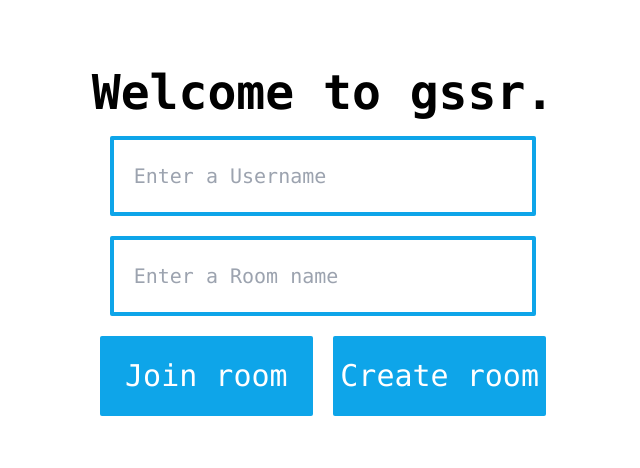
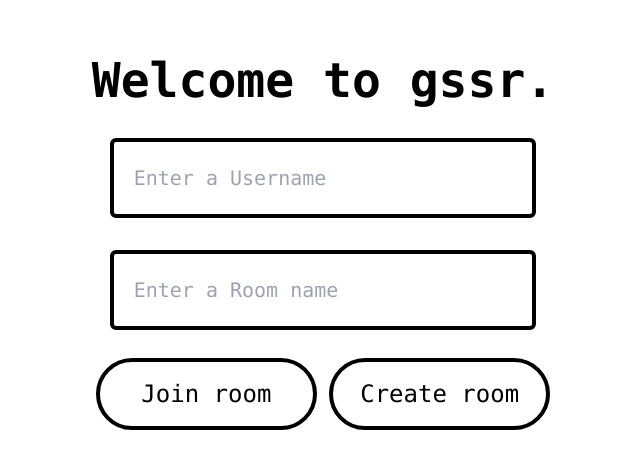
Before and after one commit to RGCSERG/gssr, a React (Vite) app in the folder gssr-react/: page / in a window 1280 px wide. Shown: the part 158-626 px from the top of the page, without its empty margins (317-957 px from the left). Built offline with nearby package versions, Linux system fonts and the light colour scheme.

Commit message:
stylistic update

```diff
--- a/gssr-react/src/Button.tsx
+++ b/gssr-react/src/Button.tsx
@@ -6,7 +6,7 @@ interface Props {
 
 const Button = ({ name }: Props) => {
   return (
-    <button className="bg-sky-500 hover:bg-sky-700 text-white p-1 rounded-sm w-1/6 h-20 font-medium text-3xl">
+    <button className="outline outline-4 outline-black w-1/6 h-16 text-2xl rounded-full hover:bg-slate-200">
       {name}
     </button>
   );
--- a/gssr-react/src/Form.tsx
+++ b/gssr-react/src/Form.tsx
@@ -8,7 +8,7 @@ const Form = ({ placehold }: Props) => {
   const [Value, setValue] = useState("");
   return (
     <input
-      className="border-solid border-4 border-sky-500 hover:border-sky-700 focus:outline-none w-1/3 h-20 p-5 rounded-sm text-xl"
+      className="border-solid border-4 border-black hover:bg-slate-200 focus:outline-none w-1/3 h-20 p-5 rounded-md text-xl"
       placeholder={placehold}
       value={Value}
       onChange={(e) => setValue(e.target.value)}
--- a/gssr-react/src/MainPage.tsx
+++ b/gssr-react/src/MainPage.tsx
@@ -4,8 +4,10 @@ import Button from "./Button";
 
 const MainPage = () => {
   return (
-    <div className="flex items-center justify-center h-screen flex-col gap-5 font-mono">
-      <p className="font-bold text-5xl">Welcome to gssr.</p>
+    <div className="flex items-center justify-center h-screen flex-col gap-8 font-mono">
+      <p className="font-bold text-5xl motion-safe:animate-bounce">
+        Welcome to gssr.
+      </p>
       <Form placehold="Enter a Username" />
       <Form placehold="Enter a Room name" />
       <div className="flex items-center justify-center gap-5 w-full">
```
